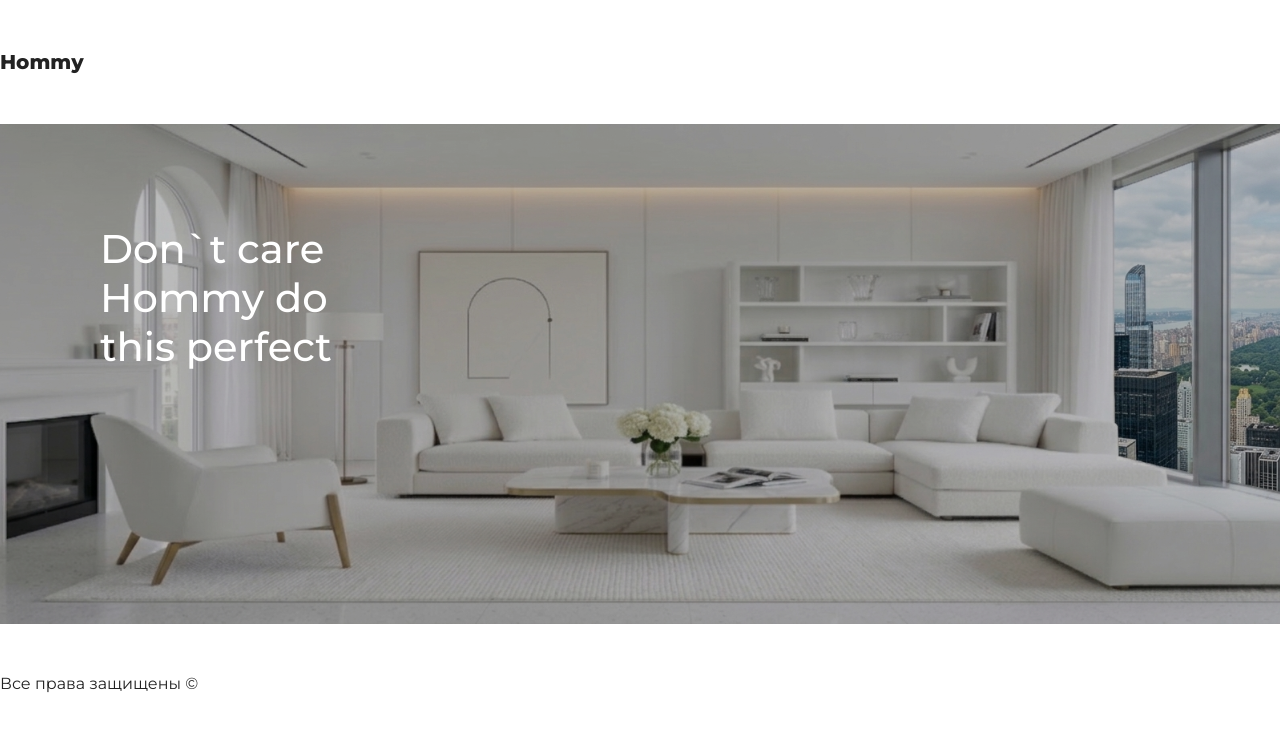
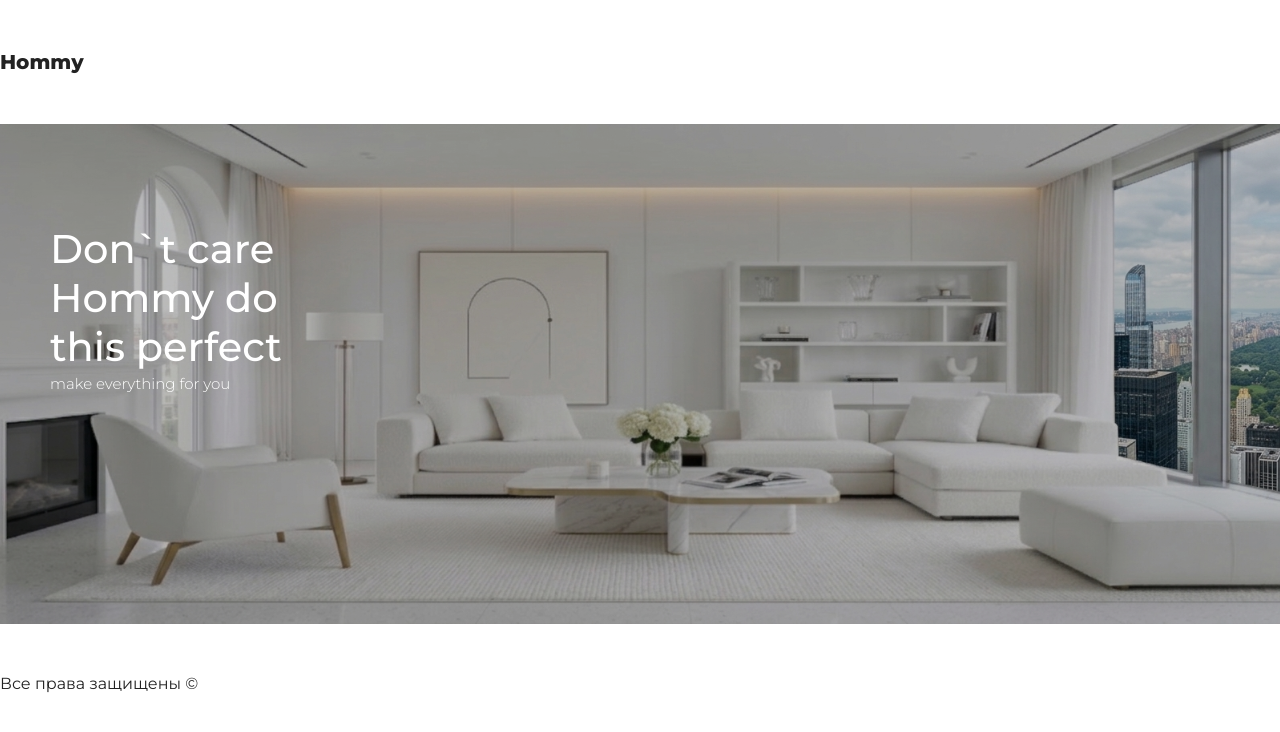
Before and after one commit to givenbygody/webShop, a React (Create React App) app: page / in a window 1280 px wide. Shown: the top 732 px of the page. Built offline with nearby package versions, Linux system fonts and the light colour scheme.

Commit message:
Add presentation text

```diff
--- a/src/index.css
+++ b/src/index.css
@@ -40,9 +40,20 @@ header .presentation::after{
     content: "Don`t care Hommy do this perfect";
     position: absolute;
     top: 100px;
-    left: 100px;
+    left: 50px;
     width: 300px;
     font-size: 40px;
     font-weight:500;
     color: #fff;
 }
+
+header .presentation::before {
+    content: "make everything for you";
+    position: absolute;
+    top: 250px;
+    left:50px;
+    width: 300px;
+    font-size: 15px;
+    font-weight: 300;
+    color:#fff;
+}
```
